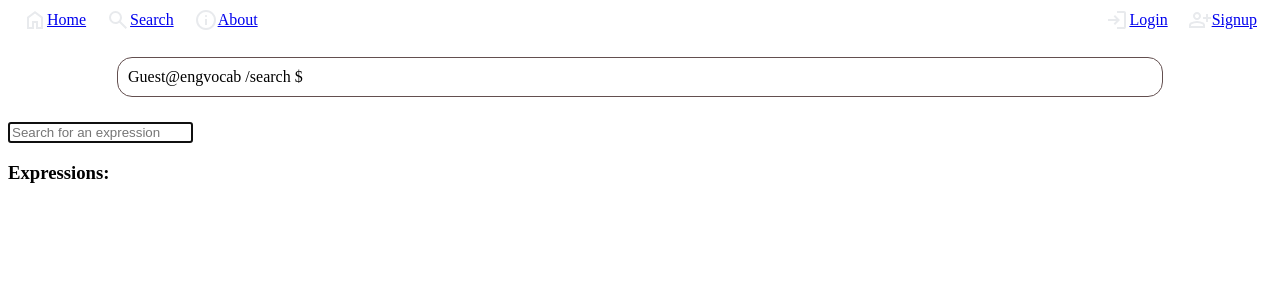
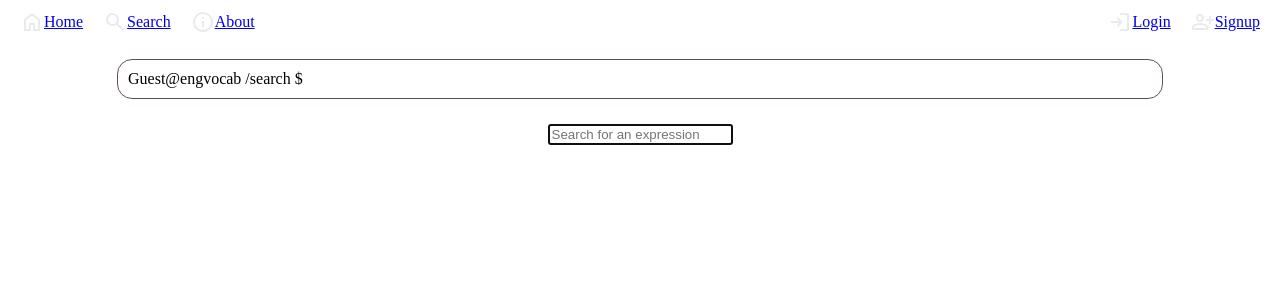
Before and after one commit to Gabritorre/engvocab, a Django app: page /search in a window 1280 px wide. Shown: the top 300 px of the page. Run offline with Django 5.2, Linux system fonts and the light colour scheme; data that the repository does not hold is empty.

Commit message:
Search UI

```diff
--- a/vocapp/static/vocapp/css/colors_fonts.css
+++ b/vocapp/static/vocapp/css/colors_fonts.css
@@ -0,0 +1,22 @@
+/* SCROLLBAR */
+
+/* width */
+::-webkit-scrollbar {
+	width: 10px;
+}
+
+/* Track */
+::-webkit-scrollbar-track {
+	background: #2e2e2e;
+}
+
+/* Handle */
+::-webkit-scrollbar-thumb {
+	background: rgb(197, 197, 197);
+	border-radius: 5px;
+}
+
+/* Handle on hover */
+::-webkit-scrollbar-thumb:hover {
+	background: #e4e4e4;
+}
--- a/vocapp/static/vocapp/css/content_block.css
+++ b/vocapp/static/vocapp/css/content_block.css
@@ -1,3 +1,13 @@
+html {
+	overflow-y: scroll;
+}
+
+main {
+	margin-top: 124px;
+}
+
+/* home.html */
+
 #main_home {
 	display:flex;
 	flex-direction: column;
@@ -61,12 +71,14 @@
 		display:flex;
 		flex-direction: column;
 		align-items: center;
+		width: 100%
 	}
 
 		.solution #example_container {
 			display: flex;
 			flex-direction:column;
 			align-items: flex-start;
+			width: 80%
 		}
 
 		.solution #example_en {
@@ -88,3 +100,36 @@
 			#guess_buttons .guess_button{
 				margin:5px;
 			}
+
+
+/* search.html */
+
+#main_search {
+	display: flex;
+	align-items:center;
+	justify-content: center;
+}
+
+#search_container {
+	display: flex;
+	flex-direction: column;
+	align-items: center;
+	width: 50vw;
+}
+
+	#search_container #expression_list {
+		display:flex;
+		flex-direction: column;
+		align-items: center;
+		justify-content: center;
+	}
+
+	#expression_list ul {
+		list-style-type: none;
+		width: 100%;
+		padding: 0px;
+	}
+
+	#expression_list li {
+		margin: 5px 0px;
+	}
--- a/vocapp/static/vocapp/css/navbar.css
+++ b/vocapp/static/vocapp/css/navbar.css
@@ -1,3 +1,11 @@
+nav {
+	position: fixed;
+	top: 0px;
+	left: 0px;
+	background-color: white;
+	width:100vw;
+	padding-top: 10px;
+}
 #nav_links {
 	display: flex;
 	flex-direction: row;
@@ -6,7 +14,7 @@
     align-items: flex-start;
     align-content: center;
 
-	margin: 5px 5px 5px 5px;
+	margin: 0px 10px;
 }
 
 	#nav_links .horizontal {
--- a/vocapp/templates/vocapp/search.html
+++ b/vocapp/templates/vocapp/search.html
@@ -2,20 +2,38 @@
 
 {% block main %}
 {% load static %}
-<main>
-	<input type="text" autofocus id="expression_name" name="expression_name" placeholder="Search for an expression" autocomplete="off">
+<main id="main_search">
+	<div id="search_container">
+		<input type="text" autofocus id="expression_name" name="expression_name" placeholder="Search for an expression" autocomplete="off">
+		<div id="expression_list">
+			<ul id="expressions">
+			</ul>
+		</div>
+	</div>
+</main>
 
-	<div>
-		<h3>Expressions:</h3>
-		<ul id="expressions">
-		</ul>
-	</div>
-
-</main>
 <script src="{% static 'vocapp/js/search.js' %}"></script>
 <script>
 sortExpressions('{{ expressions_list|escapejs }}');
 updateResults("");
 addSearchEvent();
 </script>
+
+<!-- the following script is used for determine the width of the list that is calculated as
+the width of the largest element of the list -->
+<script defer>
+    var container = document.getElementById("expression_list");
+    var children = container.getElementsByTagName("li");
+    var maxWidth = 0;
+
+    // compute the max width
+    for (var i = 0; i < children.length; i++) {
+        var childWidth = children[i].offsetWidth;
+        if (childWidth > maxWidth) {
+            maxWidth = childWidth;
+        }
+    }
+
+    container.style.width = maxWidth + "px";
+</script>
 {% endblock %}
```
